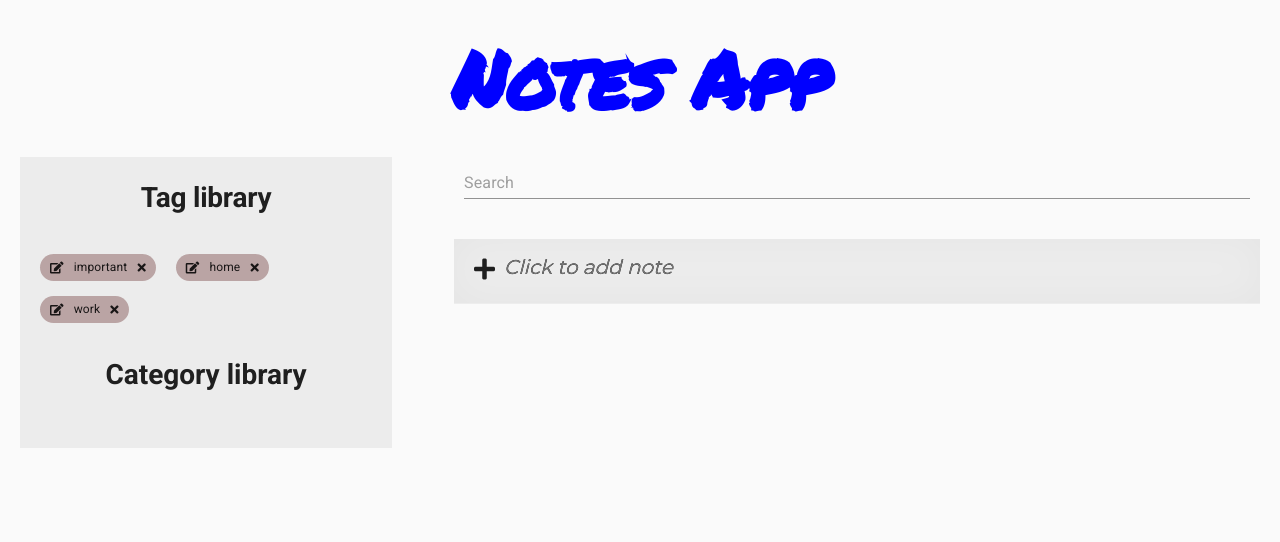
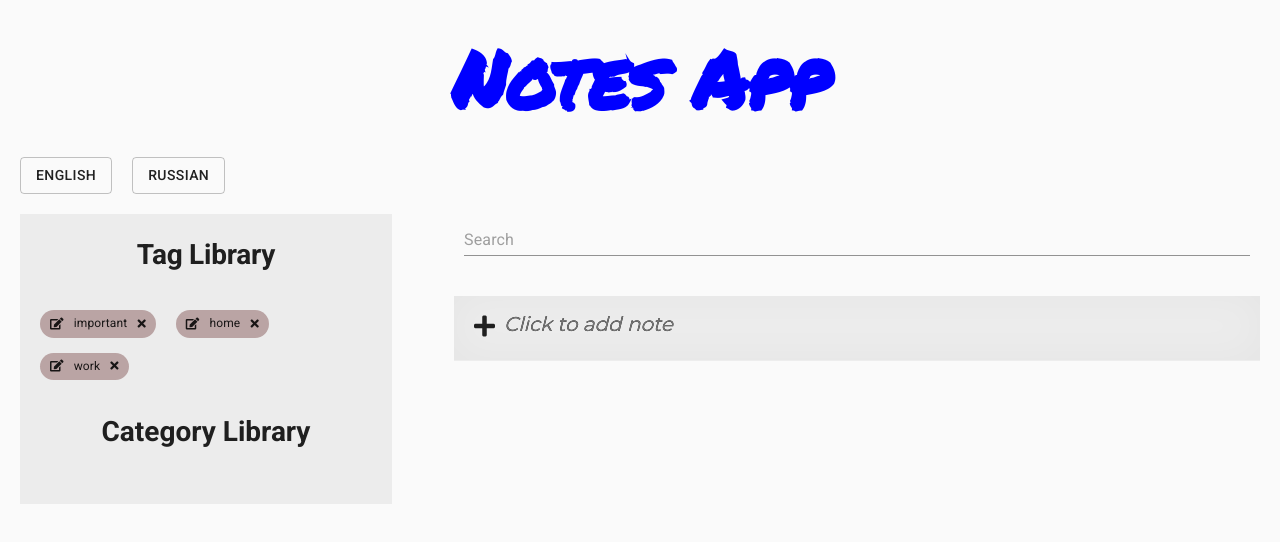
Before and after one commit to tolochenkovad/notesReact, a React (Create React App) app: page / in a window 1280 px wide. Shown: the top 542 px of the page. Built offline with nearby package versions, Linux system fonts and the light colour scheme.

Commit message:
add and use react-intl

```diff
--- a/package.json
+++ b/package.json
@@ -7,6 +7,7 @@
     "prop-types": "^15.7.2",
     "react": "^16.8.6",
     "react-dom": "^16.8.6",
+    "react-intl": "^3.3.2",
     "react-redux": "^7.0.3",
     "react-router-dom": "^5.0.0",
     "react-scripts": "3.0.1",
--- a/src/App.js
+++ b/src/App.js
@@ -2,13 +2,21 @@ import React from 'react';
 import NotesContainer from './app/Notes/components/NotesContainer';
 import Header from './app/Header/Header';
 import CssBaseline from '@material-ui/core/CssBaseline';
+import {connect} from "react-redux";
+import {IntlProvider} from "react-intl";
+import languageObject from "./app/Translator/messages";
+import {changeLocale} from "./app/Translator/localereducer";
 
-const App = () => (
-    <>
+const App = ({locale, changeLocale}) => (
+    <IntlProvider locale={locale} messages={languageObject[locale]}>
         <CssBaseline />
-        <Header />
-        <NotesContainer />
-    </>
+        <Header changeLocale={changeLocale}/>
+        <NotesContainer/>
+    </IntlProvider>
 );
 
-export default App;
+const mapStateToProps = (state) => ({
+    locale: state.locale.locale
+});
+
+export default connect(mapStateToProps, {changeLocale})(App);
--- a/src/app/Filter/Filter.jsx
+++ b/src/app/Filter/Filter.jsx
@@ -5,6 +5,7 @@ import Grid from '@material-ui/core/Grid';
 import FormControl from '@material-ui/core/FormControl';
 import TextField  from '@material-ui/core/TextField';
 import { makeStyles } from '@material-ui/styles';
+import {FormattedMessage} from "react-intl";
 
 const useStyles = makeStyles( theme => ({
     filter:{
@@ -46,11 +47,19 @@ const Filter = ({activeTag, activeCategory, searchValue,
                 activeTag  === '' && activeCategory  === ''
                 ?
                     <FormControl component="form" className={classes.filter} onSubmit={e => e.preventDefault()}>
-                        <TextField  type="text"
-                                    value={searchValue}
-                                    onChange={e => getSeacrhValue(e.target.value)}
-                                    className={classes.search}
-                                    placeholder="Search" />
+                        <FormattedMessage id="filterPlaceholder.text" defaultMessage="Default message">
+                            {
+                                placeholderText => (
+                                    <TextField  type="text"
+                                                value={searchValue}
+                                                onChange={e => getSeacrhValue(e.target.value)}
+                                                className={classes.search}
+                                                placeholder={placeholderText}
+                                    />
+                                )
+                            }
+                        </FormattedMessage>
+
                     </FormControl>
 
                 :
--- a/src/app/Header/Header.jsx
+++ b/src/app/Header/Header.jsx
@@ -2,7 +2,8 @@ import React from 'react';
 import { makeStyles } from '@material-ui/styles';
 import Grid from '@material-ui/core/Grid';
 import Typography from '@material-ui/core/Typography';
-
+import {FormattedMessage} from "react-intl";
+import Button from "@material-ui/core/Button";
 
 const useStyles = makeStyles( theme => ({
     title: {
@@ -12,14 +13,29 @@ const useStyles = makeStyles( theme => ({
         fontWeight: 900,
         color: 'blue',
         margin: theme.spacing(4, 0)
+    },
+    container: {
+        padding : '0 20px'
+    },
+    btn:{
+        marginRight: '20px',
+        marginBottom: '20px'
     }
 }));
 
-const Header = () => {
+const Header = ({changeLocale}) => {
     const classes = useStyles();
     return(
-        <Grid>
-            <Typography variant="h1" className={classes.title}>Notes App</Typography>
+        <Grid className={classes.container}>
+            <Typography variant="h1" className={classes.title}>
+                <FormattedMessage id="homeComponent.title" defaultMessage="Default message" />
+            </Typography>
+            <Button variant="outlined" className={classes.btn} onClick={ () => changeLocale('en') }>
+                <FormattedMessage id="homeComponent.english" defaultMessage="Default message" />
+            </Button>
+            <Button variant="outlined" className={classes.btn} onClick={ () => changeLocale('ru') }>
+                <FormattedMessage id="homeComponent.russian" defaultMessage="Default message" />
+            </Button>
         </Grid>
     )
 };
--- a/src/app/InfoPage/components/CategoryLibrary/CategoryLibrary.jsx
+++ b/src/app/InfoPage/components/CategoryLibrary/CategoryLibrary.jsx
@@ -6,6 +6,7 @@ import List from '@material-ui/core/List';
 import ListItem from '@material-ui/core/ListItem';
 import CategoryItem from './CategoryItem';
 import { makeStyles } from '@material-ui/styles';
+import {FormattedMessage} from "react-intl";
 
 const useStyles = makeStyles( theme => ({
     headline:{
@@ -56,7 +57,9 @@ const CategoryLibrary = ({tree, getActiveFilterCategory, onEditCategory, isEditI
 
     return (
         <>
-            <Typography variant="h3" className={classes.headline}>Category library</Typography>
+            <Typography variant="h3" className={classes.headline}>
+                <FormattedMessage id="categoryInfoComponent.title" defaultMessage="Default message" />
+            </Typography>
                 <List className={classes.categoryList}>
                     {
                         tree.map( item => item.children && item.parent === null
--- a/src/app/InfoPage/components/ChildrenCategory/ChildrenCategory.jsx
+++ b/src/app/InfoPage/components/ChildrenCategory/ChildrenCategory.jsx
@@ -30,7 +30,7 @@ const useStyles = makeStyles( theme => ({
             position: 'absolute',
             left: 0,
             bottom: 0,
-            transform: 'translate(-30px)'
+            transform: 'Translator(-30px)'
         },
         '&:hover':{
             background: 'white'
--- a/src/app/InfoPage/components/TagLibrary/TagLibrary.jsx
+++ b/src/app/InfoPage/components/TagLibrary/TagLibrary.jsx
@@ -4,6 +4,7 @@ import Typography from '@material-ui/core/Typography';
 import List from '@material-ui/core/List';
 import TagItem from './TagItem';
 import { makeStyles } from '@material-ui/styles';
+import {FormattedMessage} from "react-intl";
 
 const useStyles = makeStyles( theme => ({
     headline:{
@@ -49,7 +50,9 @@ const TagLibrary = ({tags, getActiveFilterTag, onEditTag, isTagEdit,
 
     return(
         <>
-            <Typography variant="h2" className={classes.headline}>Tag library</Typography>
+            <Typography variant="h2" className={classes.headline}>
+                <FormattedMessage id="tagInfoComponent.title" defaultMessage="Default message" />
+            </Typography>
                 <List className={classes.tagsList}>
                     {
                         tags.map( (tag, index) =>
--- a/src/app/Notes/components/AddNote/AddNote.jsx
+++ b/src/app/Notes/components/AddNote/AddNote.jsx
@@ -3,6 +3,7 @@ import PropTypes from 'prop-types';
 import clsx from 'clsx';
 import Grid from '@material-ui/core/Grid';
 import { makeStyles } from '@material-ui/styles';
+import {FormattedMessage} from "react-intl";
 
 const useStyles = makeStyles( theme => ({
     addNote: {
@@ -42,12 +43,19 @@ const AddNote = ({clickItem}) => {
     return(
         <Grid className={classes.addNote}>
                 <i className={clsx(classes.icon, 'fas fa-plus')} />
-                <Grid
-                    className = {classes.textarea}
-                    onClick = {clickItem}
-                    component="input"
-                    placeholder = "Click to add note"
-                />
+            <FormattedMessage id="addNotePlaceholder.text" defaultMessage="Default message">
+                {
+                    placeholderText => (
+                        <Grid
+                            className = {classes.textarea}
+                            onClick = {clickItem}
+                            component="input"
+                            placeholder = {placeholderText}
+                        />
+                    )
+                }
+            </FormattedMessage>
+
         </Grid>
     )
 };
--- /dev/null
+++ b/src/app/Translator/localereducer.js
@@ -0,0 +1,17 @@
+const CHANGE_LOCALE_LANGUAGE_SUCCESS = 'CHANGE_LOCALE_LANGUAGE_SUCCESS';
+
+export const changeLocale = (locale) => ({ type: CHANGE_LOCALE_LANGUAGE_SUCCESS, locale });
+
+const localeReducer = (state = { locale: 'en' }, action) => {
+    switch (action.type) {
+        case CHANGE_LOCALE_LANGUAGE_SUCCESS:
+            return {
+                ...state,
+                locale: action.locale
+            };
+        default:
+            return state;
+    }
+};
+
+export default  localeReducer;
--- /dev/null
+++ b/src/app/Translator/messages.js
@@ -0,0 +1,21 @@
+const languageObject = {
+    en: {
+        'homeComponent.title': 'Notes App',
+        'homeComponent.english': 'English',
+        'homeComponent.russian': 'Russian',
+        'tagInfoComponent.title' : 'Tag Library',
+        'categoryInfoComponent.title' : 'Category Library',
+        'filterPlaceholder.text' : 'Search',
+        'addNotePlaceholder.text' : 'Click to add note'
+    },
+    ru: {
+        'homeComponent.title': 'Заметки',
+        'homeComponent.english': 'Английский',
+        'homeComponent.russian': 'Русский',
+        'tagInfoComponent.title' : 'Библиотека тегов',
+        'categoryInfoComponent.title' : 'Библиотека категорий',
+        'filterPlaceholder.text' : 'Поиск',
+        'addNotePlaceholder.text' : 'Нажми, чтобы добавить'
+    },
+};
+export default languageObject;
--- a/src/store/store.js
+++ b/src/store/store.js
@@ -5,6 +5,7 @@ import notesReducer from '../app/Notes/redux/reducer';
 import rootSaga from '../sagas/sagas';
 import tagsReducer from "../app/InfoPage/redux-tags/reducer";
 import categoriesReducer from "../app/InfoPage/redux-categories/reducer";
+import localeReducer from "../app/Translator/localereducer";
 
 const sagaMiddleware = createSagaMiddleware();
 
@@ -12,7 +13,8 @@ const sagaMiddleware = createSagaMiddleware();
 const reducers = combineReducers({
     notes: notesReducer,
     tags: tagsReducer,
-    categories: categoriesReducer
+    categories: categoriesReducer,
+    locale: localeReducer
 });
 
 const store = createStore( reducers, composeWithDevTools(applyMiddleware(sagaMiddleware)) );
```
Also changed, not shown: src/app/InfoPage/components/Info.jsx (line endings or trailing spaces), 1 other file (tests, documents, lock files or other folders).
